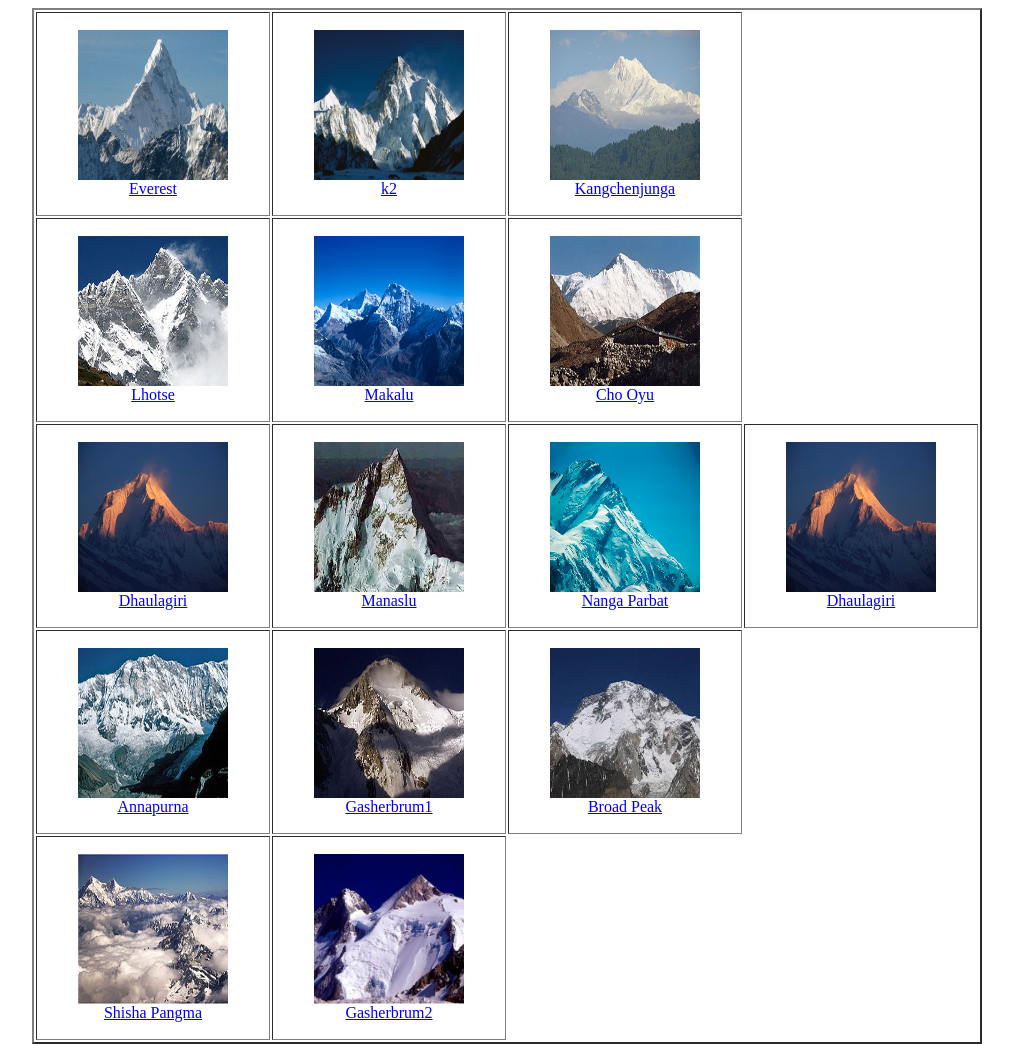
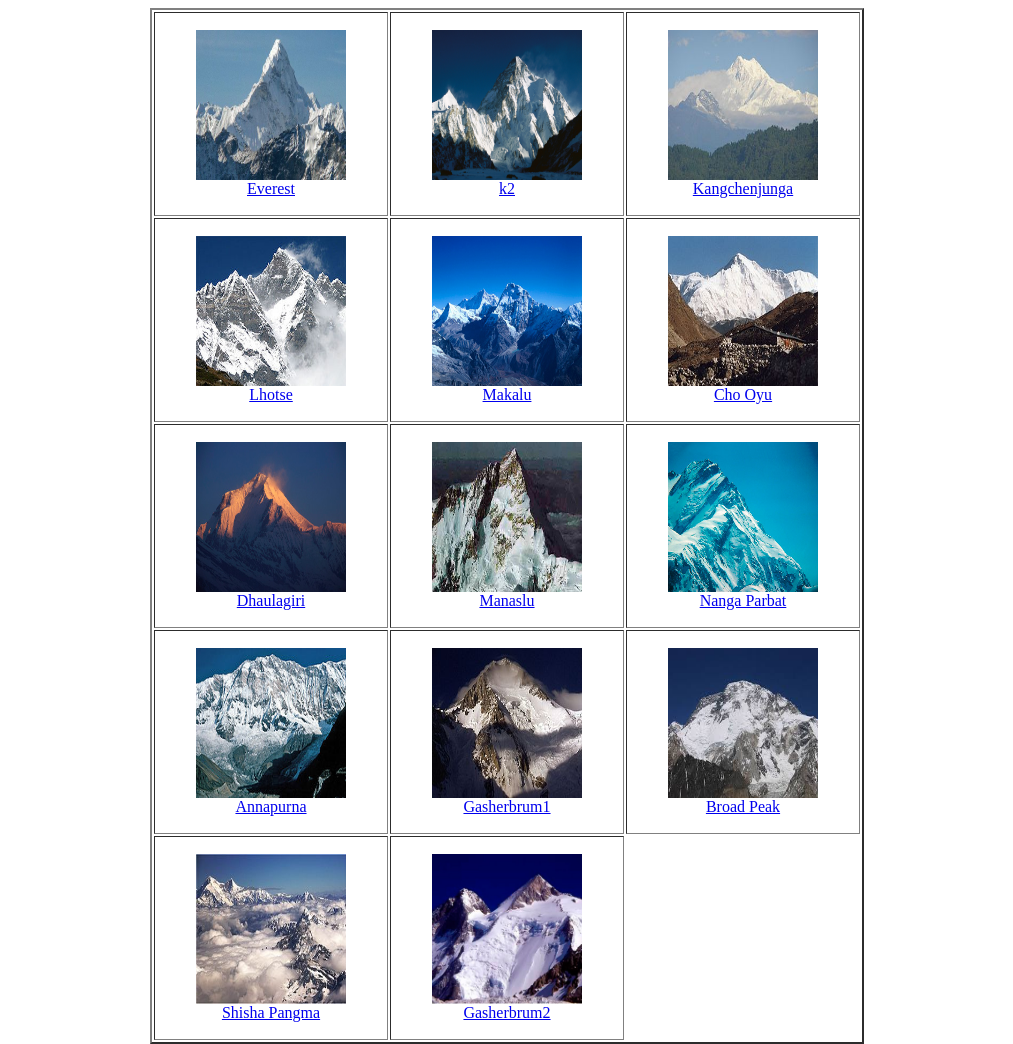
Before and after one commit to DavidyLorenzo/davidylorenzo.github.io, a plain HTML site: page index.html in a window 1280 px wide. Shown: the whole page, without its empty margins (133-1146 px from the left). Drawn offline with Linux system fonts and the light colour scheme.

Commit message:
Fotos puestas

```diff
--- a/index.html
+++ b/index.html
@@ -17,7 +17,6 @@
 <td><a href='html/dhaulagiri.html'><figure><img src='figuras/dhaulagiri.jpg' width=150 height=150><center><figcaption>Dhaulagiri</figcaption></center></a></td>
 <td><a href='html/manaslu.html'><figure><img src='figuras/manaslu.jpg' width=150 height=150><center><figcaption>Manaslu</figcaption></center></a></td>
 <td><a href='html/nangaparbat.html'><figure><img src='figuras/nangaparbat.jpg' width=150 height=150><center><figcaption>Nanga Parbat</figcaption></center></a></td>
-<td><a href='html/dhaulagiri.html'><figure><img src='figuras/dhaulagiri.jpg' width=150 height=150><center><figcaption>Dhaulagiri</figcaption></center></a></td>
 </tr>
 <tr>
 <td><a href='html/annapurna.html'><figure><img src='figuras/Annapurna.jpg' width=150 height=150><center><figcaption>Annapurna</figcaption></center></a></td>
```
